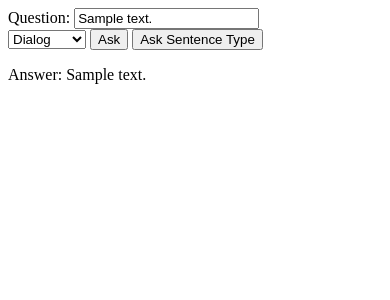
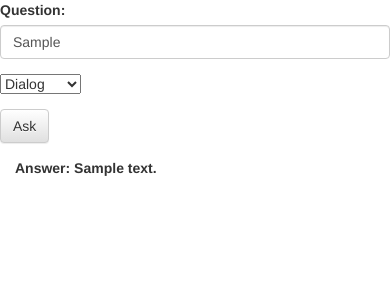
Before and after one commit to Jens84/Turbot, a Django app: template web/basic_forms/templates/basic_forms/index.html in a window 390 px wide. Shown: the top 300 px of the page. Run offline with Django 3.2, Linux system fonts and the light colour scheme; tables that the repository leaves empty hold one stand-in row (values such as "Sample post"); the template is opened without the code that fills it: values that come from a table or form of the project are taken from there, most other values are stand-ins (such as "Sample title", 1, 10 or a date in 2020); parts of the project's set-up code (start-up, migrations or seed data) failed here and were passed over; some libraries are stand-ins or nearby versions.

Commit message:
Bootstrap in web interface.

```diff
--- a/web/Turbot/settings.py
+++ b/web/Turbot/settings.py
@@ -36,7 +36,8 @@ INSTALLED_APPS = (
     'django.contrib.sessions',
     'django.contrib.messages',
     'django.contrib.staticfiles',
-    'basic_forms'
+    'basic_forms',
+    'twitter_bootstrap'
 )
 
 MIDDLEWARE_CLASSES = (
--- a/web/basic_forms/templates/basic_forms/index.html
+++ b/web/basic_forms/templates/basic_forms/index.html
@@ -1,10 +1,31 @@
-<form method="post" action=""> {% csrf_token %}
-	<label>Question: </label><input type="text" name="content" value="{{last_question.content}}"><br>
-	<select name="type">
-		<option value="dialog">Dialog</option>
-		<option value="definition">Definition</option>
-	</select>
-	<input type="submit" value="Ask">
-	<input type="submit" value="Ask Sentence Type">
+<!-- Latest compiled and minified CSS -->
+<link rel="stylesheet" href="https://maxcdn.bootstrapcdn.com/bootstrap/3.3.1/css/bootstrap.min.css">
+
+<!-- Optional theme -->
+<link rel="stylesheet" href="https://maxcdn.bootstrapcdn.com/bootstrap/3.3.1/css/bootstrap-theme.min.css">
+
+<!-- Latest compiled and minified JavaScript -->
+<script src="https://maxcdn.bootstrapcdn.com/bootstrap/3.3.1/js/bootstrap.min.js"></script>
+
+<form method="post" action="" class="form-horizontal" role="form"> {% csrf_token %}
+	<div class="form-group">
+		<label class="col-sm-4 control-label">Question: </label>
+		<div class="col-sm-3">
+			<input type="text" name="content" class="form-control" value={{last_question.content}}>
+		</div>
+	</div>
+	<div class="form-group">
+		<div class="col-sm-offset-4 col-sm-10">
+		<select name="type">
+			<option value="dialog">Dialog</option>
+			<option value="definition">Definition</option>
+		</select>
+		</div>
+	</div>
+	<div class="form-group">
+		<div class="col-sm-offset-4 col-sm-10">
+			<input type="submit" class="btn btn-default" value="Ask">
+		</div>
+	</div>
 </form>
-<label>Answer: {{answer}}</label>
+<label class="col-sm-offset-3 col-sm-8 control-label">Answer: {{answer}}</label>
--- a/web/basic_forms/views.py
+++ b/web/basic_forms/views.py
@@ -20,11 +20,14 @@ class MainView():
         answer = ""
         if request.method == 'POST':
             q = QuestionForm(request.POST)
+            print "================"
+            print q
             if q.is_valid():
+                print "SAVE"
                 q.save()
 
             last = Question.objects.latest('id')
-
+            print last.content
             if last.type == 'dialog':
                 answer = self._dialog.answer(last.content)
             elif last.type == 'definition':
```
